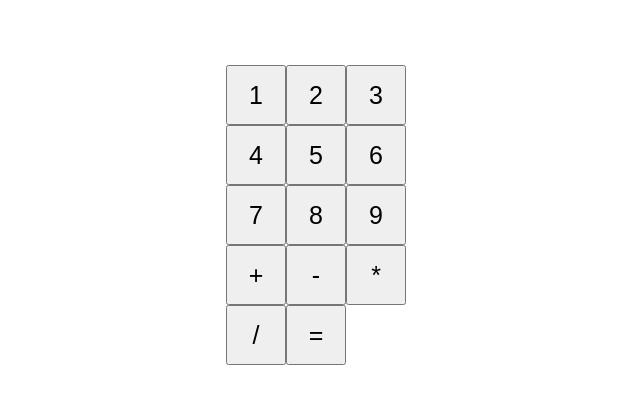
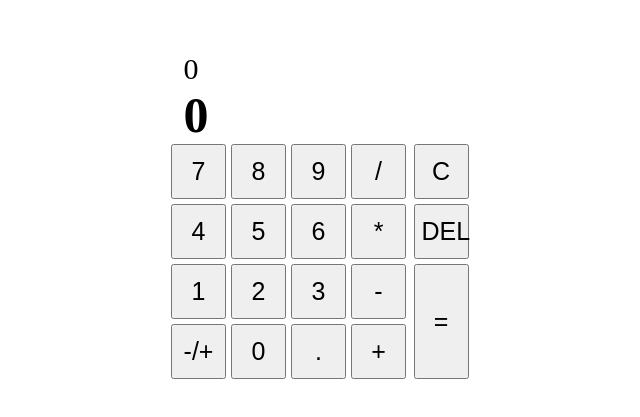
Before and after one commit to omero2582/calculator, a plain HTML site: page index.html in a window 1280 px wide. Shown: the part 193-610 px from the top of the page, without its empty margins (324-964 px from the left). Drawn offline with Linux system fonts and the light colour scheme.

Commit message:
simple layout with basic + - * / functions no =
need to make Equals button functionable, which already works when you
press one of the 4 operators after having entered a 2nd number.
Should be simple cause of its already there

Also heavy need to edit display layout, especially digit capping
the display or something

Also need to add function to the rest of the special buttons:
'DEL clear . and +/-'

```diff
--- a/calculator.js
+++ b/calculator.js
@@ -1,62 +1,153 @@
-let container = document.querySelector('.container');
-let width = container.offsetHeight;
-let height = container.offsetWidth;
-//TODO divide calulator html into container { displayArea,  textArea}
-//further divide text area into nums1-9 and area to the right and below
+let numbersAndOps = document.querySelector('.numbersAndOps');
+let rightButtons = document.querySelector('.rightButtons');
+let width = numbersAndOps.offsetHeight;
+let height = numbersAndOps.offsetWidth;
+let gap = window.getComputedStyle(numbersAndOps).getPropertyValue('gap');
+gap = +gap.substring(0,1);
 
+//DISPLAYS
+let topDisplay = document.querySelector('.topDisplay');
+let mainDisplay = document.querySelector('.mainDisplay');
 
 let temp;
 let operators;
 let buttonWidth;
 let buttonHeight;
 
-function drawNumButtons(num){
-    for(let i = 1; i <= (num*num); i++){
-        buttonWidth= width/num;
-        buttonHeight = width/num;
-        //new^
+//Nums and Operator
+let num1, num2, operator;
+
+function drawNumAndOp(){
+    let numAndOperators = ['7', '8', '9', '/',
+                        '4', '5', '6', '*',
+                        '1', '2', '3', '-',
+                        '-/+', '0', '.', '+'];
+    let numbers = []
+    for (let i = 0; i < 10; i++){
+        numbers.push(i.toString()); // need so that the elements match the strings above ^^
+    }
+    let operators = ['+', '-', '*', '/'];
+
+    console.log(numAndOperators.length);
+
+    buttonWidth= width/4;
+    buttonHeight= height/4;
+
+    numAndOperators.forEach(element => {
         let button = document.createElement('button');
-            button.style.cssText = `width: ${width/num}px; height: ${height/num}px;`;
-            //button.style.cssText += 'background-color: white; border: 2px solid black;';
+            button.style.cssText = `width: ${buttonWidth}px; height: ${buttonHeight}px;`;
             button.style.cssText += 'box-sizing: border-box;';
-            button.addEventListener('click' , input);
-            button.textContent += i;
+            //button.style.cssText += 'margin: 5px;';
+            button.textContent += element;
+            button.setAttribute('data-key', element);
 
-            button.setAttribute('data-key', i);
-            button.classList.add('1to9');
+            if(operators.includes(element)){
+                button.addEventListener('click' , inputOp);
+                button.classList.add('operators');
+            }else if(numbers.includes(element)){
+                button.addEventListener('click' , input);
+                button.classList.add('1to9');
+            }
+
             //
-            container.appendChild(button);
-    }
+            numbersAndOps.appendChild(button);
+    });
 }
 
-function drawOperators(){
-    operators = ['+', '-', '*', '/', '='];
-    for(let i = 0; i < operators.length; i++){
-        let operator = operators[i]
+function drawRightButtons(){
+    let rButtons = ['C', 'DEL', '='];
+
+    rButtons.forEach( element =>{
         let button = document.createElement('button');
-            button.style.cssText = `width: ${buttonWidth}px; height: ${buttonHeight}px;`;
-            //button.style.cssText += 'background-color: white; border: 2px solid black;';
-            button.style.cssText += 'box-sizing: border-box;';
-            button.addEventListener('click' , inputOp);
-            button.textContent += operator;
+        button.style.cssText = `width: ${buttonWidth}px; height: ${buttonHeight}px;`;
+        button.style.cssText += 'box-sizing: border-box;';
+        //button.style.cssText += 'margin: 5px;';
+        button.textContent += element;
+        button.setAttribute('data-key', element);
 
-            button.setAttribute('data-key', operator);
-            button.classList.add('operators');
-            //
-            container.appendChild(button);
-    }
+        if(element == 'C'){
+            button.addEventListener('click' , clear);
+        }else if(element == 'DEL'){
+            button.addEventListener('click' , del);
+        }else if(element == '='){
+            button.addEventListener('click' , equals);
+            button.style.cssText = `height: ${(buttonHeight * 2) + gap}px;`;
+        }
+        button.classList.add('special');
+
+        //
+        rightButtons.appendChild(button);
+    });
 
 }
 
+
 function input(){
-    temp = this.getAttribute('data-key')
+
+    temp = this.getAttribute('data-key');
     console.log(temp);
+    if(!operator){
+        //write on num1
+        mainDisplay.textContent= !num1 ? temp : mainDisplay.textContent + temp;
+        num1 = mainDisplay.textContent;
+    }else{
+        //write on num2
+        mainDisplay.textContent= !num2 ? temp : mainDisplay.textContent + temp;
+        num2 = mainDisplay.textContent;
+    }
+
+
 }
 function inputOp(){
-    temp = this.getAttribute('data-key')
-    console.log(temp);
+    //operator = this.getAttribute('data-key')
+    //console.log(operator);
+    //topDisplay.textContent= num1 + operator;
+
+    // try write below before sleep im sleepy ???
+    if(!operator){
+        operator = this.getAttribute('data-key')
+        topDisplay.textContent= `${num1} ${operator} `;
+    }else if (!num2){
+        operator = this.getAttribute('data-key')
+        topDisplay.textContent= topDisplay.textContent.slice(0,-2) + `${operator} `;
+        //make nested if inside here- if operator == null >?? nonoonono
+    }else{
+        //evaluate
+        //let prevOperator = operator;
+        num1 = evaluate(num1, num2, operator);
+        operator = this.getAttribute('data-key') //moved this line to bottom from top
+        topDisplay.textContent+= `${num2} ${operator} `;
+        mainDisplay.textContent= num1;
+        num2 = null;
+        //operator = null ?? noNO i dont think so it would get rid of the operato we just typed
+    }
+
+    console.log(operator);
+}
+function clear(){
+
+}
+function del(){
+
+}
+function equals(){
+
+}
+
+function evaluate(num1, num2, operator){
+    let out;
+    if(operator == '+'){
+        out = +num1 + +num2;
+    }else if(operator == '-'){
+        out = num1 - num2;
+    }else if(operator == '*'){
+        out = num1 * num2;
+    }else if (operator == '/'){
+        out = num1 /num2
+    }
+    return out;
 }
 
 
-drawNumButtons(3);
-drawOperators();
+drawNumAndOp();
+drawRightButtons();
--- a/index.html
+++ b/index.html
@@ -10,7 +10,20 @@
 </head>
 <body>
     <div class="container">
+        <div class="displayArea">
+            <p class="topDisplay">0</p>
+            <h2 class="mainDisplay">0</h2>
+        </div>
+        <div class="buttonArea">
+            <div class="numbersAndOps">
+
+            </div>
+            <div class="rightButtons">
+
+            </div>
+        </div>
 
     </div>
+
 </body>
 </html>
--- a/style.css
+++ b/style.css
@@ -6,15 +6,39 @@ body{
     height: 800px;
 }
 
-.container{
+.buttonArea{
     display: flex;
-    width: 180px;
-    height: 180px;
+    align-content: center;
+    /*justify-content: center;*/
+}
+
+.numbersAndOps{
+    display: flex;
+    min-width: 220px;
+    min-height: 220px;
+    max-width: 250px;
+    max-height: 250px;
     flex-wrap: wrap;
-    gap: 0px;
-    align-content: center;;
+    gap: 5px;
+    align-content: center;
+    justify-content: center;
+}
+
+.rightButtons{
+    display: flex;
+    flex-direction: column;
+    gap: 5px;
 }
 
 button{
     font-size: 25px;
 }
+
+.topDisplay{
+    font-size: 30px;
+    margin: 0px 20px;
+}
+.mainDisplay{
+    font-size: 50px;
+    margin: 0px 20px;
+}
```
